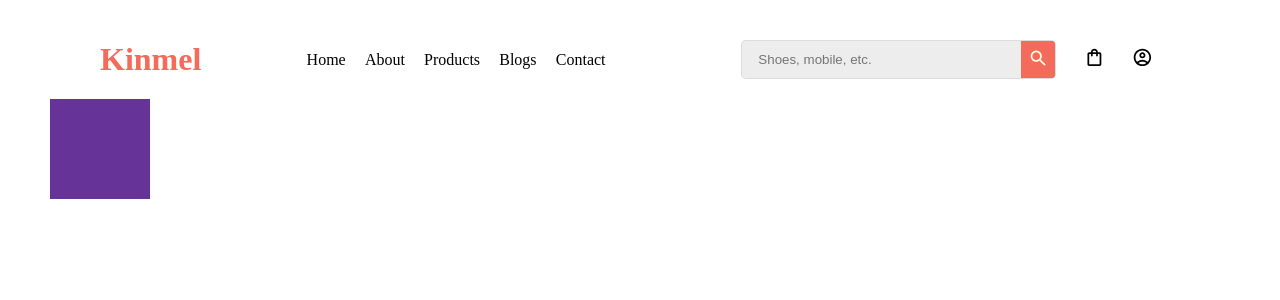
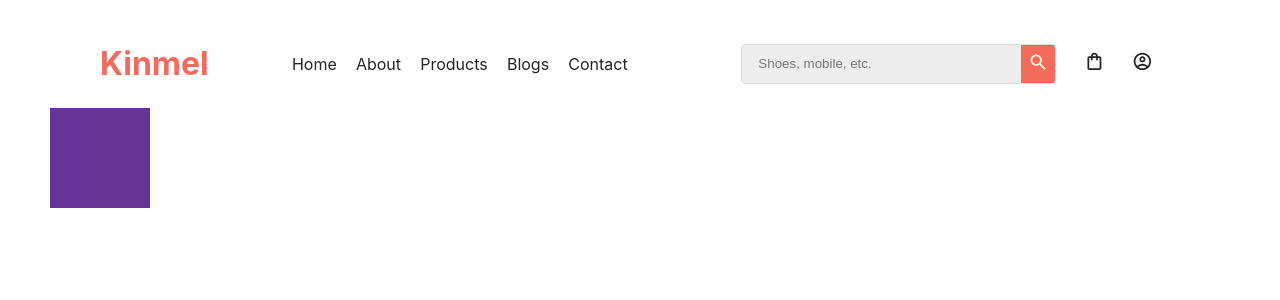
Before and after one commit to Anuj-Khadka/Kinmel, a React (Vite) app: page / in a window 1280 px wide. Shown: the top 300 px of the page. Built offline with nearby package versions, Linux system fonts and the light colour scheme.

Commit message:
update ui

```diff
--- a/src/index.css
+++ b/src/index.css
@@ -1,11 +1,13 @@
-/* :root {
+:root {
   font-family: Inter, system-ui, Avenir, Helvetica, Arial, sans-serif;
   line-height: 1.5;
   font-weight: 400;
 
-  color-scheme: light dark;
-  color: rgba(255, 255, 255, 0.87);
-  background-color: #242424;
+  /* color-scheme: light dark; */
+  /* color: rgba(255, 255, 255, 0.87); */
+  background-color: rgba(255, 255, 255, 0.87);
+  color: #242424;
+  /* background-color: #242424; */
 
   font-synthesis: none;
   text-rendering: optimizeLegibility;
@@ -13,7 +15,7 @@
   -moz-osx-font-smoothing: grayscale;
   -webkit-text-size-adjust: 100%;
 }
-
+/*
 a {
   font-weight: 500;
   color: #646cff;
```
